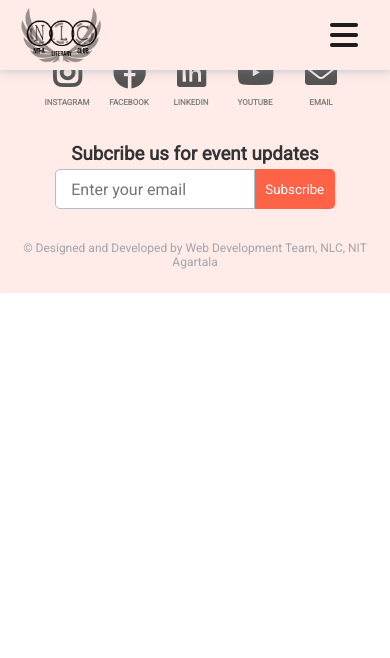
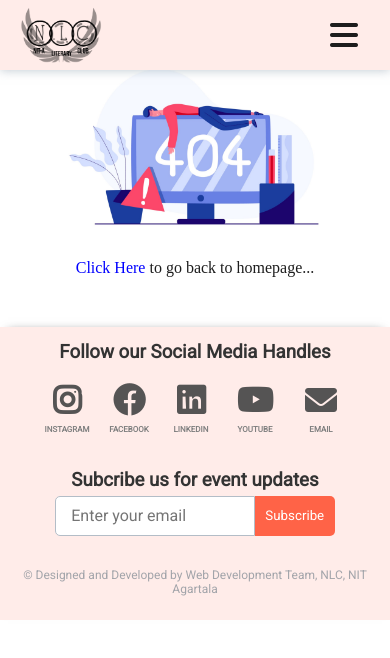
Before and after one commit to TheAnkitGautam/nlc-project, a React (Create React App) app in the folder client/: page /archives in a window 390 px wide. Shown: the top 658 px of the page. Built offline with nearby package versions, Linux system fonts and the light colour scheme.

Commit message:
404 Error Page Added

```diff
--- a/client/src/App.js
+++ b/client/src/App.js
@@ -12,6 +12,7 @@ import RulesPage from './components/PublicCorner/RulesPage';
 import Form from './components/PublicCorner/Form';
 import ScrollButton from './components/ScrollToTop/ScrollToTop';
 import AchievementPage from './components/Achievements/AchievementPage';
+import NotFound from './Pages/NotFound';
 
 function App() {
   return (
@@ -19,6 +20,7 @@ function App() {
       <Router>
         <Navbar />
         <Routes>
+        <Route path="*" element={<NotFound />} />
           <Route path='/' element={<HomePage />} />
           <Route path='/team' element={<TeamPage />} ></Route>
           <Route path='/achievement' element={<AchievementPage />} ></Route>
--- /dev/null
+++ b/client/src/Pages/NotFound.css
@@ -0,0 +1,37 @@
+.NotFoundPage{
+    /* width: 50%; */
+    /* border: 1px solid red; */
+    text-align: center;
+    margin-bottom: 50px;
+    font-size: 1.25rem;
+}
+.NotFoundImage {
+  width: 50%;
+  /* border: 1px solid red; */
+  margin: 50px 25%;
+  margin-bottom: 0;
+}
+
+.backLink{
+    color: blue;
+    font-weight: 500;
+    cursor: pointer;
+}
+
+@media screen and (max-width: 1000px) {
+    .NotFoundImage{
+        width: 60%;
+        margin: 50px 20%;
+    }
+}
+@media screen and (max-width: 800px) {
+    .NotFoundImage{
+        width: 75%;
+        margin: 70px 12.5% 20px 12.5%;
+    }
+}
+@media screen and (max-width: 1000px) {
+    .NotFoundPage{
+        font-size: 1rem;
+    }
+}
--- /dev/null
+++ b/client/src/Pages/NotFound.js
@@ -0,0 +1,16 @@
+import React from 'react';
+import { Link } from 'react-router-dom';
+import Imag from './404Image.jpg';
+import "./NotFound.css";
+const NotFound = () => {
+  return (
+    <>
+      <div className="NotFoundPage">
+        <img className='NotFoundImage' src={Imag} alt="" />
+        <Link to="/" className='backLink'>Click Here</Link> to go back to homepage...
+      </div>
+    </>
+  );
+}
+
+export default NotFound;
```
Also changed, not shown: client/src/Pages/404Image.jpg (added).
